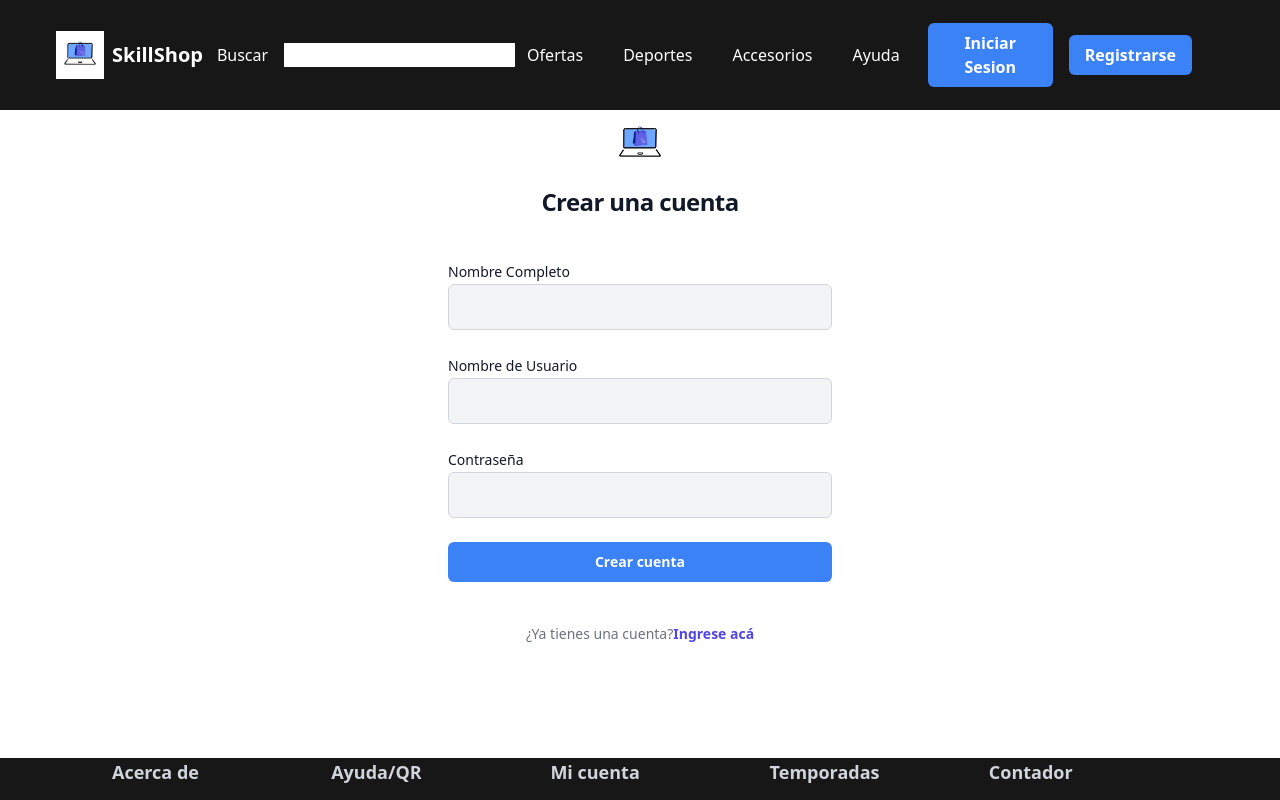
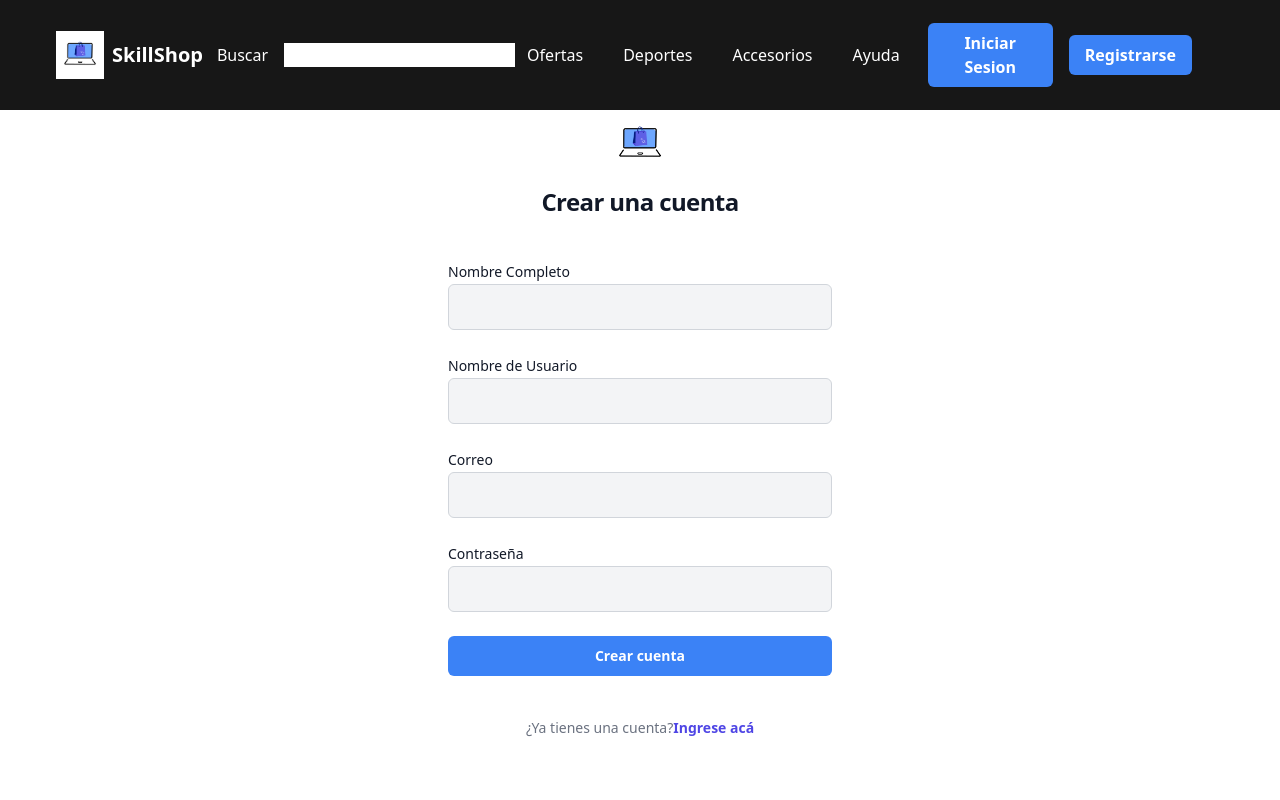
Before and after one commit to Davidb2303/PaginaWeb-, a React (Vite) app: page /register in a window 1280 px wide. Shown: the top 800 px of the page. Built offline with nearby package versions, Linux system fonts and the light colour scheme; some icons are missing.

Commit message:
add email to the registry

```diff
--- a/src/components/Register/Register.jsx
+++ b/src/components/Register/Register.jsx
@@ -41,6 +41,19 @@ const Register = () => {
                             />
                         </div>
                         <div>
+                            <label htmlFor="email" className="block text-sm/6 font-medium text-gray-900">
+                                Correo
+                            </label>
+                            <input
+                                type="email"
+                                name="email"
+                                id="email"
+                                className="block w-full rounded-md border border-gray-300 focus:ring-blue-600 focus:border-blue-600 p-2.5 bg-gray-100 text-black outline-1 -outline-offset-1 focus:outline-indigo-600 sm:text-sm/6"
+                                placeholder=""
+                                required
+                            />
+                        </div>
+                        <div>
                             <label htmlFor="password" className="block text-sm/6 font-medium text-gray-900">
                                 Contraseña
                             </label>
@@ -53,6 +66,7 @@ const Register = () => {
                                 required
                             />
                         </div>
+
                         <div>
                             <Button className="flex w-full text-sm/6 font-semibold text-white shadow-xs focus-visible:outline-2 focus-visible:outline-offset-2">
                                 Crear cuenta
```
